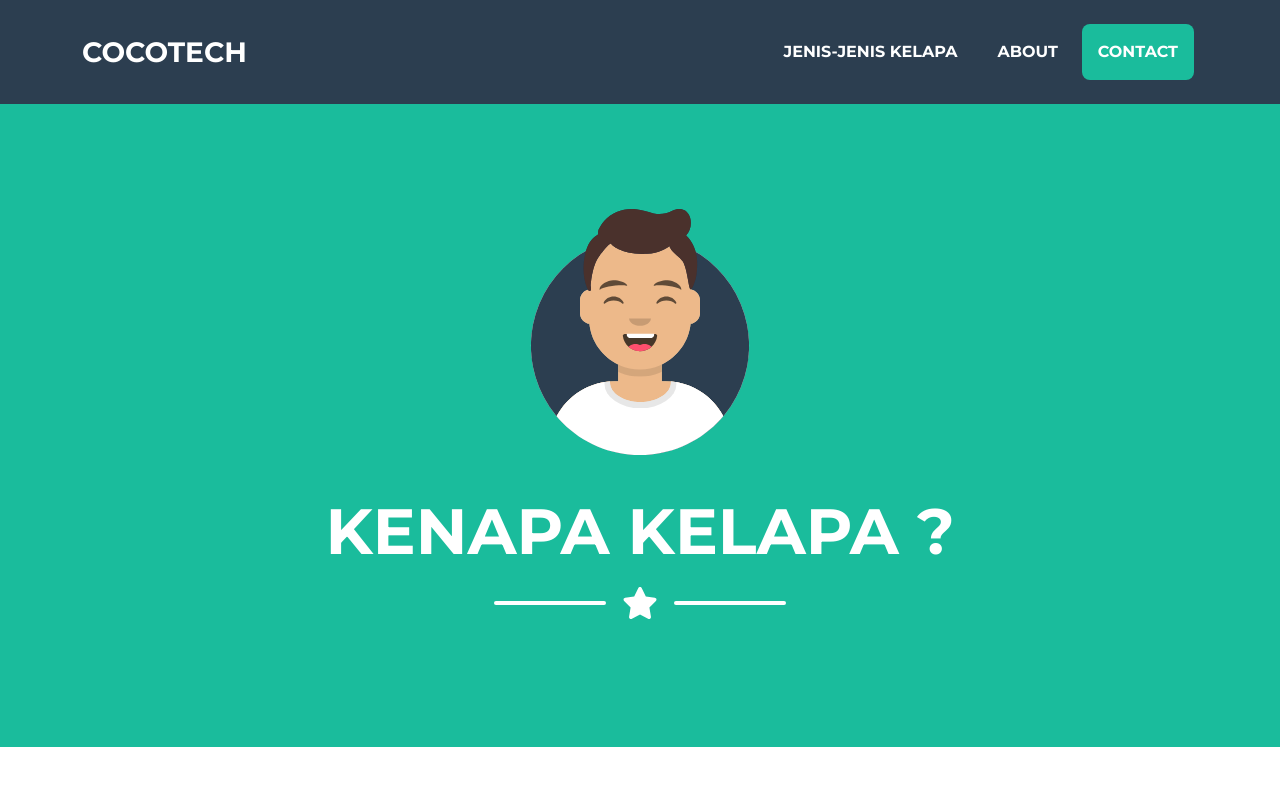
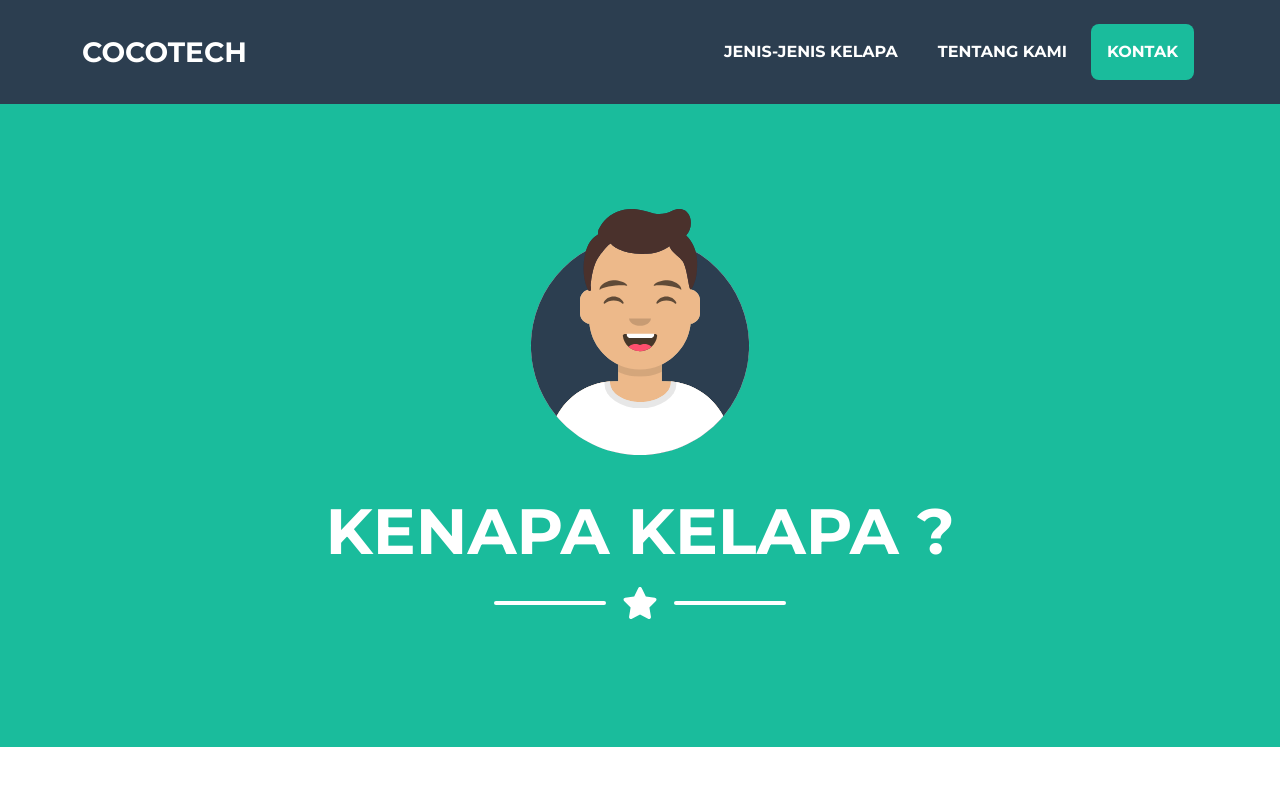
Before and after one commit to aabarrr/team_kelapa, a plain HTML site: page index.html in a window 1280 px wide. Shown: the top 800 px of the page. Drawn offline with nearby package versions, Linux system fonts and the light colour scheme.

Commit message:
Update index.html

```diff
--- a/index.html
+++ b/index.html
@@ -28,8 +28,8 @@
                 <div class="collapse navbar-collapse" id="navbarResponsive">
                     <ul class="navbar-nav ms-auto">
                         <li class="nav-item mx-0 mx-lg-1"><a class="nav-link py-3 px-0 px-lg-3 rounded" href="#portfolio">Jenis-jenis Kelapa</a></li>
-                        <li class="nav-item mx-0 mx-lg-1"><a class="nav-link py-3 px-0 px-lg-3 rounded" href="#about">About</a></li>
-                        <li class="nav-item mx-0 mx-lg-1"><a class="nav-link py-3 px-0 px-lg-3 rounded" href="#contact">Contact</a></li>
+                        <li class="nav-item mx-0 mx-lg-1"><a class="nav-link py-3 px-0 px-lg-3 rounded" href="#about">Tentang Kami</a></li>
+                        <li class="nav-item mx-0 mx-lg-1"><a class="nav-link py-3 px-0 px-lg-3 rounded" href="#contact">Kontak</a></li>
                     </ul>
                 </div>
             </div>
```
